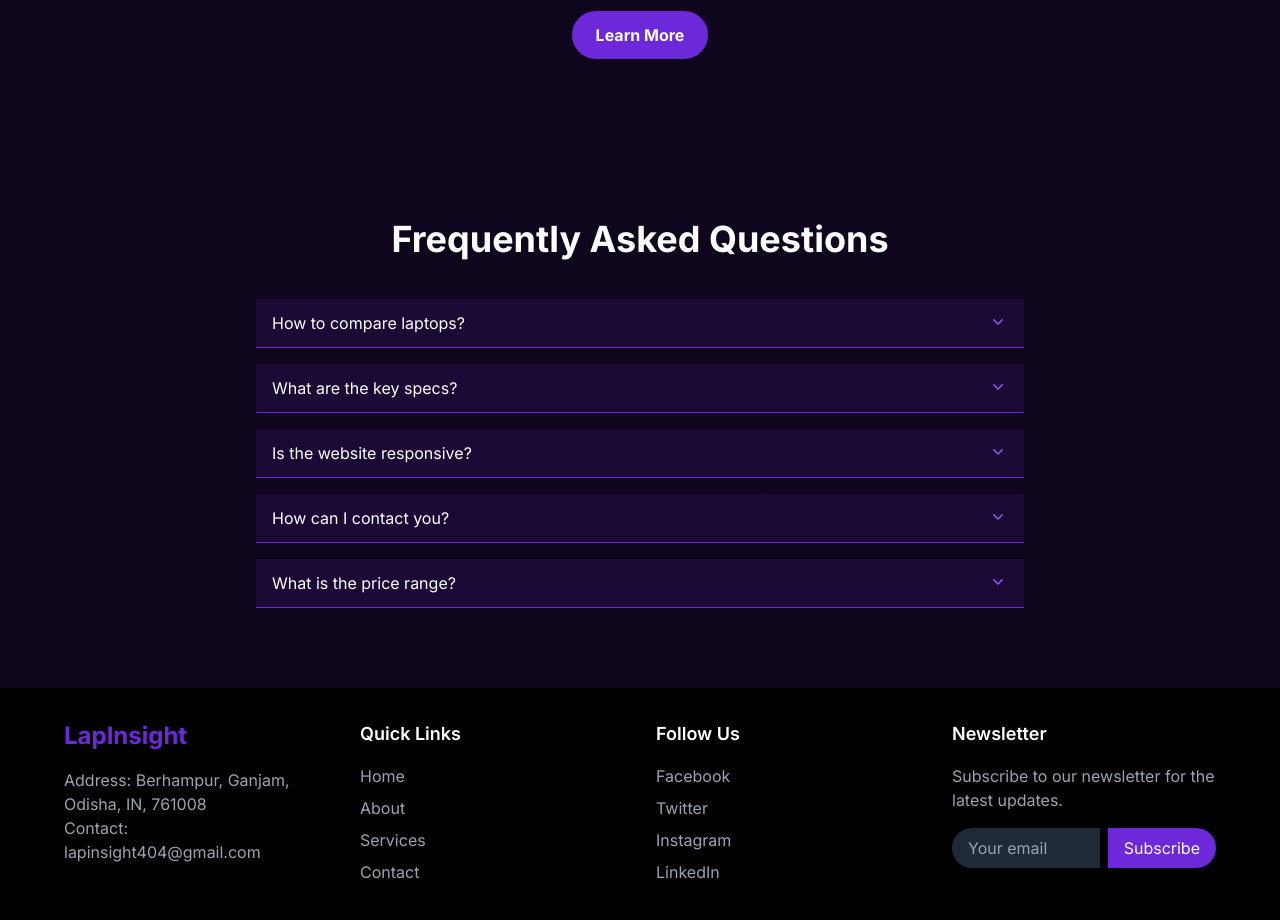
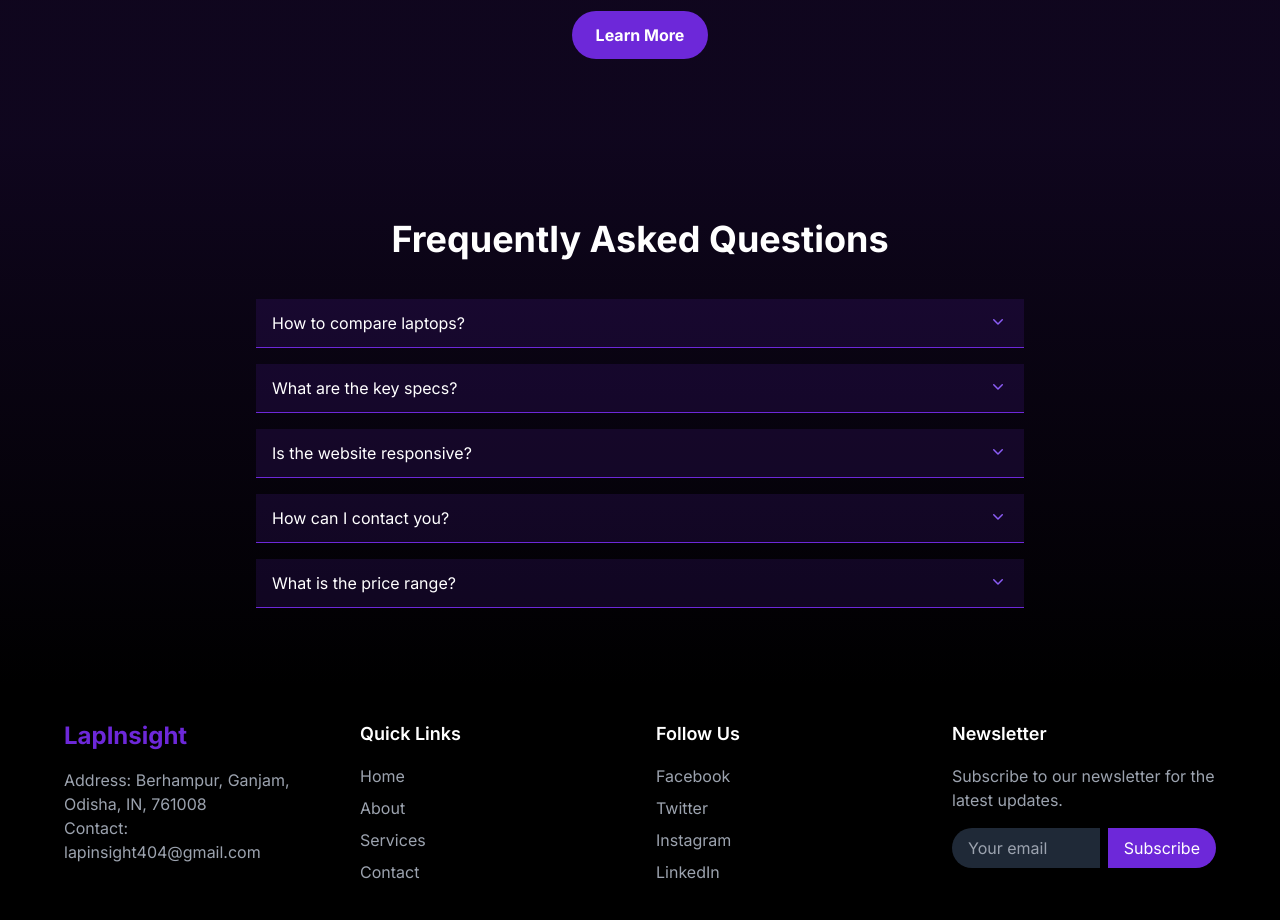
Before and after one commit to Panda-Abhisek/LapInsight, a Next.js app: page / in a window 1280 px wide. Shown: the part 2420-3340 px from the top of the page. Built offline with nearby package versions, Linux system fonts and the light colour scheme.

Commit message:
home page faq section bg gradient chng

```diff
--- a/src/components/FAQ.jsx
+++ b/src/components/FAQ.jsx
@@ -53,7 +53,7 @@ function FAQItem({ question, answer }) {
 
 export default function FAQ() {
   return (
-    <section className="bg-gradient-to-b from-purple-900/20 to-purple-900/20 py-20 px-6">
+    <section className="bg-gradient-to-b from-purple-900/20 to-transparent pointer-events-none py-20 px-6">
       <div className="max-w-3xl mx-auto">
         <h2 className="text-4xl font-bold mb-10 text-center">Frequently Asked Questions</h2>
         <div className="space-y-4">
```
